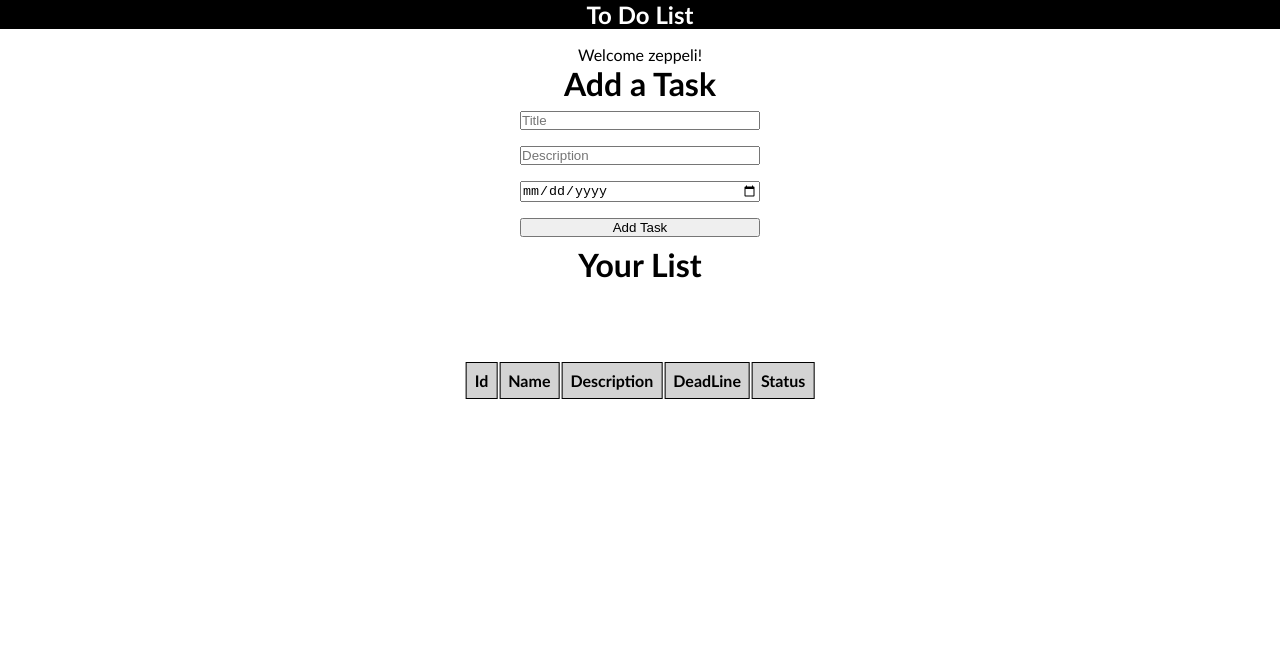
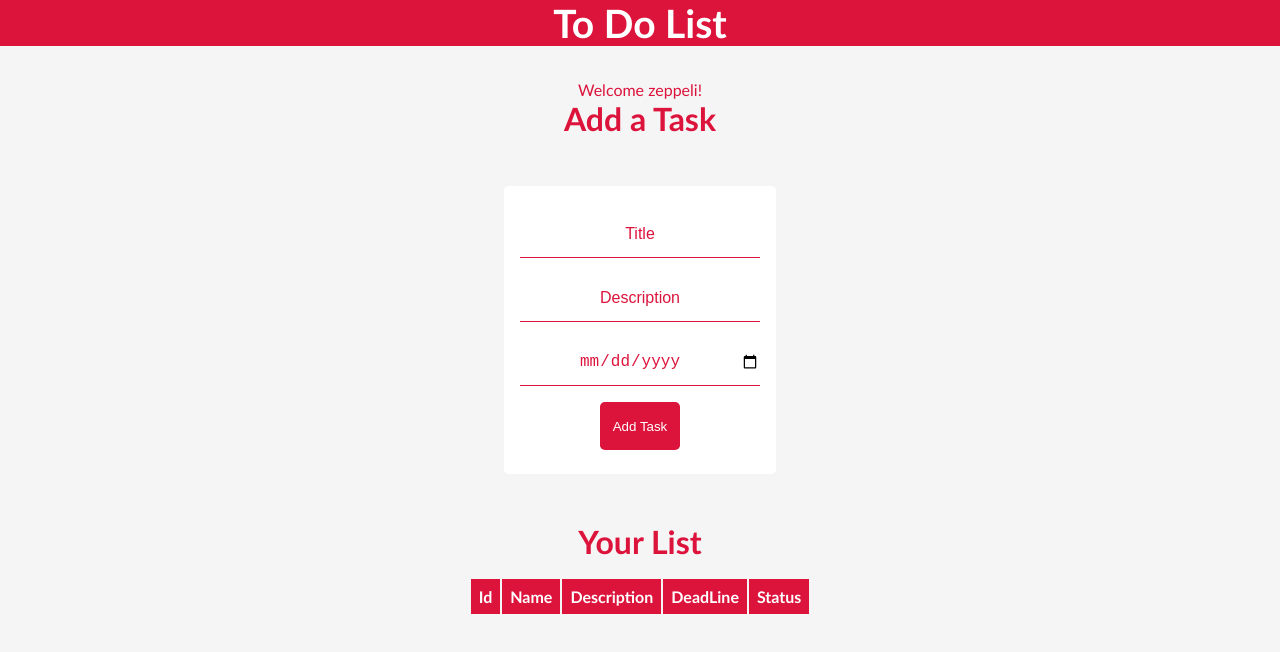
Before and after one commit to willotavio/toDoList-Web, a website: page public/index.html in a window 1280 px wide. Drawn offline with Linux system fonts and the light colour scheme.

Commit message:
Update main page layout

```diff
--- a/public/css/style.css
+++ b/public/css/style.css
@@ -3,44 +3,82 @@
     padding: 0;
 }
 
+:root{
+    --backgroundColor: whitesmoke;
+}
+
 body{
     font-family: 'Trebuchet MS', sans-serif;
+    background-color: var(--backgroundColor);
+    color: crimson;
 }
 
 header .navBar{
     text-align: center;
-    background-color: black;
+    background-color: crimson;
     color: white;
+    font-size: 26px;
+    position: fixed;
+    width: 100%;
 }
 
 main{
     text-align: center;
-    padding: 1rem 0;
-}
-
-table{
-    text-align: center;
-    left: 50%;
-    top: 25%;
-    position: absolute;
-    transform: translateX(-50%);
-    margin: 10rem 0;
+    padding: 5rem 0;
 }
 
 .formAddTask{
     display: flex;
+    margin: 3em auto;
+    padding: 1rem;
     flex-direction: column;
+    background-color: white;
+    width: max-content;
+    border-radius: 0.3rem;
 }
 .formAddTask *{
     margin: 0.5rem auto;
     width: 15rem;
 }
+.formAddTask input{
+    height: 3rem;
+    font-size: 16px;
+    color: crimson;
+    border: none;
+    border-bottom: 0.1rem solid crimson;
+    text-align: center;
+}
+.formAddTask input[type=text]:focus{
+    outline: none;
+}
+.formAddTask input[type=text]::placeholder{
+    color: crimson;
+}
 
+
+.tableDefault{
+    text-align: center;
+    margin: 1rem auto;
+}
 .tableDefault thead th,
 .tableDefault tbody td{
-    border: solid 0.1rem black;
+    background-color: crimson;
+    color: white;
     padding: 0.5rem;
 }
 .tableDefault thead th{
-    background-color: lightgray;
+    background-color: crimson;
 }
+
+.buttonDefault{
+    width: 5rem;
+    height: 3rem;
+    background-color: crimson;
+    color: white;
+    border: none;
+    border-radius: 0.3rem;
+    padding: 0.2rem;
+}
+.buttonDefault:hover{
+    opacity: 80%;
+}
--- a/public/index.html
+++ b/public/index.html
@@ -23,7 +23,7 @@
             <input type="text" id="taskTitle" placeholder="Title">
             <input type="text" id="taskDescription" placeholder="Description">
             <input type="date" id="taskDeadline" placeholder="DeadLine">
-            <button id="addTaskButton">Add Task</button>
+            <button class="buttonDefault" id="addTaskButton">Add Task</button>
         </div>
 
         <h1>Your List</h1>
```
